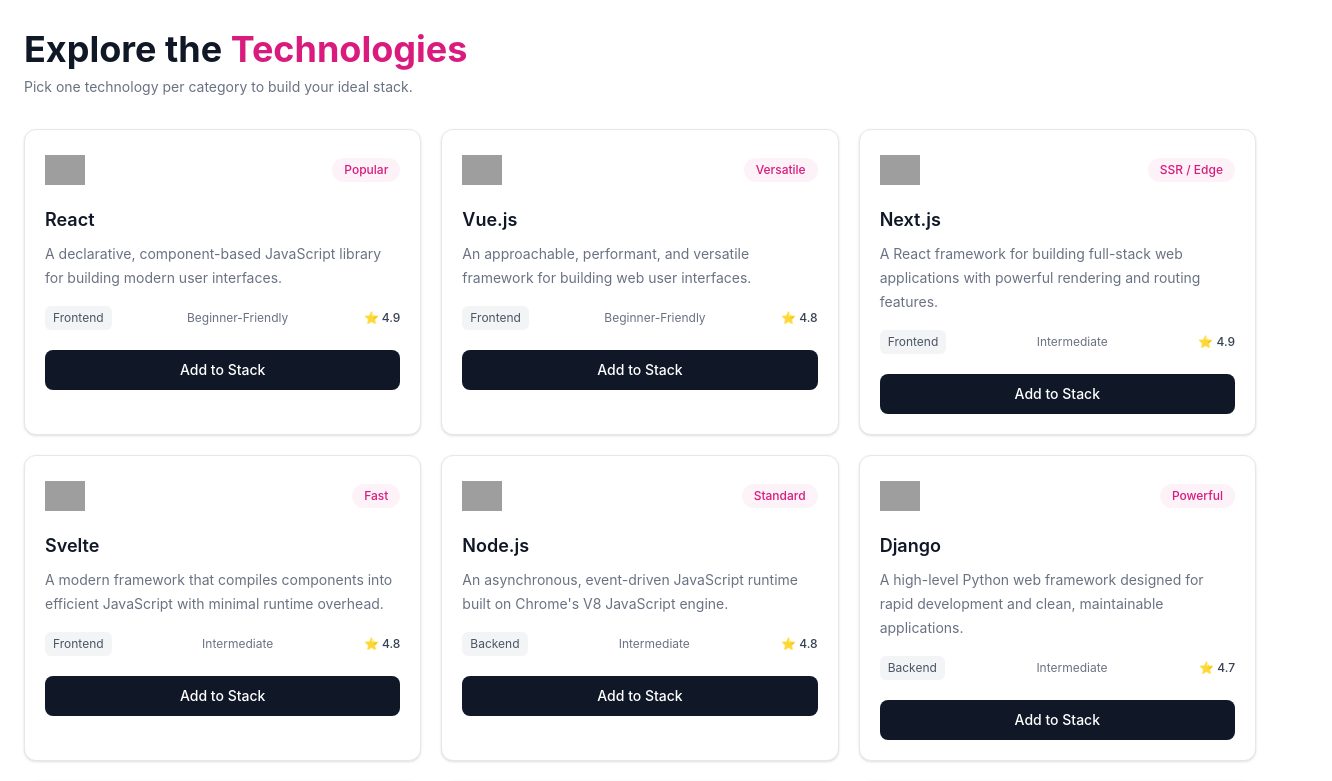
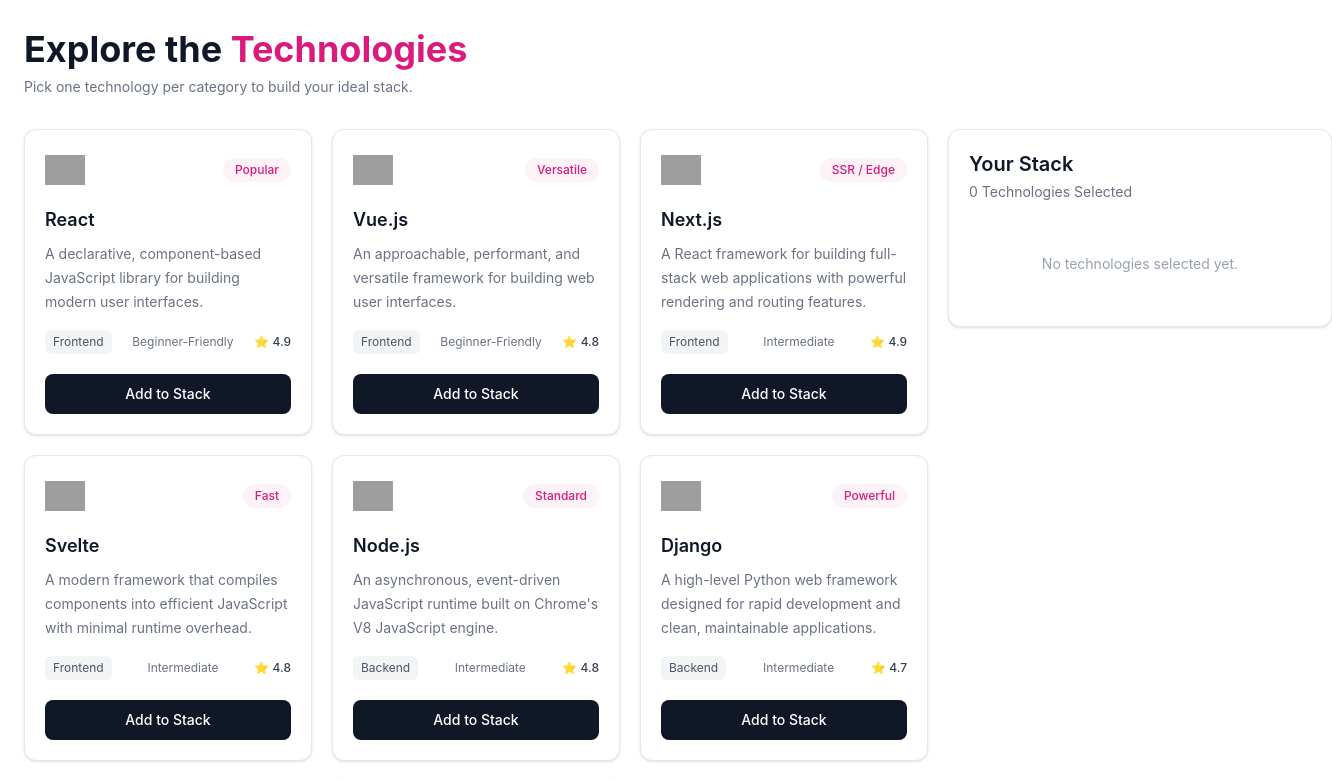
Before and after one commit to Aabidh351/B14-A05-DevStack, a React (Vite) app: page / in a window 1280 px wide. Shown: the part 780-1561 px from the top of the page, 1332 px wide, since content can reach past the window. Built offline with nearby package versions, Linux system fonts and the light colour scheme; grey boxes are pictures that could not be loaded.

Commit message:
updated Your Stack Card

```diff
--- a/src/components/Explore.tsx
+++ b/src/components/Explore.tsx
@@ -1,9 +1,11 @@
 import { useEffect, useState } from "react";
 import type { TechType } from "../types/TechType";
 import TechCard from "./TechCard";
+import YourStack from "./YourStack";
 
 const Explore = () => {
   const [tech, setTech] = useState<TechType[]>([]);
+  const [selectedTech, setSelectedTech] = useState<TechType[]>([]);
 
   useEffect(() => {
     const fetchTech = async () => {
@@ -15,6 +17,20 @@
 
     fetchTech();
   }, []);
+
+  const handleAdd = (technology: TechType) => {
+    setSelectedTech((previousTech) => [...previousTech,technology]);
+  };
+
+  const handleRemove = (id: string) => {
+    setSelectedTech((previousTech) =>
+      previousTech.filter((technology) => technology.id !== id)
+    );
+  };
+
+  const handleRemoveAll = () => {
+    setSelectedTech([]);
+  };
 
   return (
     <section className="w-full bg-white">
@@ -33,13 +49,17 @@
           </p>
         </div>
 
-        <div className="grid grid-cols-1 gap-5 sm:grid-cols-2 lg:grid-cols-3">
-          {tech.map((technology) => (
-            <TechCard key={technology.id} technology={technology}
-            />
-          ))}
+        <div className="flex flex-col md:flex-row gap-5">
+            <div className="grid grid-cols-1 gap-5 sm:grid-cols-2 lg:grid-cols-3">
+        {tech.map((technology) => (
+            <TechCard key={technology.id} technology={technology} onAdd={handleAdd}
+            isAdded={selectedTech.some((item) => item.id === technology.id)}/>
+        ))}
         </div>
-
+        <div className="w-full lg:w-1/4">
+            <YourStack selectedTech={selectedTech} removeTech={handleRemove} removeAll={handleRemoveAll}/>
+          </div>
+        </div>
       </div>
     </section>
   );
--- a/src/components/TechCard.tsx
+++ b/src/components/TechCard.tsx
@@ -2,11 +2,13 @@
 
 type TechCardProps = {
   technology: TechType;
+  onAdd: (technology: TechType) => void;
+  isAdded: boolean;
 };
 
-const TechCard = ({ technology }: TechCardProps) => {
+const TechCard = ({ technology, onAdd, isAdded }: TechCardProps) => {
   return (
-    <div className="rounded-xl border border-gray-200 bg-white p-5 shadow-sm transition hover:shadow-md">
+    <div className={`rounded-xl border ${isAdded ? 'border-[#D91B7E]' : 'border-gray-200'} bg-white p-5 shadow-sm transition hover:shadow-md`}>
 
       <div className="flex items-center justify-between">
         <img src={technology.icon} alt={technology.name} className="h-10 w-10 object-contain"/>
@@ -36,8 +38,11 @@
           ⭐ {technology.rating}
         </span>
       </div>
-      <button className="mt-5 w-full rounded-lg bg-gray-900 py-2.5 text-sm font-medium text-white transition hover:bg-[#D91B7E]">
-        Add to Stack
+      <button
+        disabled={isAdded}
+        onClick={() => onAdd(technology)}
+        className={`mt-5 w-full rounded-lg py-2.5 text-sm font-medium ${isAdded ? "cursor-not-allowed bg-pink-100 text-[#D91B7E]" : "bg-gray-900 text-white hover:bg-[#D91B7E]"}`}>
+            {isAdded ? "✔ Added to Stack" : "Add to Stack"}
       </button>
     </div>
   );
--- /dev/null
+++ b/src/components/YourStack.tsx
@@ -0,0 +1,70 @@
+import type { TechType } from "../types/TechType";
+
+type YourStackProps = {
+  selectedTech: TechType[];
+  removeTech: (id: string) => void;
+  removeAll: () => void;
+};
+
+const YourStack = ({ selectedTech,removeTech,removeAll }: YourStackProps) => {
+  return (
+    <div className="rounded-xl border border-gray-200 bg-white p-5 shadow-sm w-full md:w-sm">
+
+      <h3 className="text-xl font-semibold text-gray-900">
+        Your Stack
+      </h3>
+
+      <p className="mt-1 text-sm text-gray-500">
+        {selectedTech.length}{" "}
+        {selectedTech.length === 1
+          ? "Technology"
+          : "Technologies"}{" "}
+        Selected
+      </p>
+
+      <div className="mt-5 space-y-3">
+
+        {selectedTech.length === 0 ? (
+          <p className="py-8 text-center text-sm text-gray-400">
+            No technologies selected yet.
+          </p>
+        ) : (
+          selectedTech.map((technology) => (
+            <div key={technology.id} className="flex items-center justify-between rounded-lg border border-gray-200 p-3">
+
+              <div className="flex items-center gap-3">
+                <img src={technology.icon} alt={technology.name} className="h-8 w-8 object-contain"/>
+
+                <div>
+                  <h4 className="text-sm font-medium text-gray-900">
+                    {technology.name}
+                  </h4>
+
+                  <p className="text-xs text-gray-400">
+                    {technology.category}
+                  </p>
+                </div>
+
+              </div>
+
+              <button onClick={() => removeTech(technology.id)} className="text-xl text-gray-400 transition hover:text-red-500">
+                ×
+              </button>
+
+            </div>
+          ))
+        )}
+
+      </div>
+
+      {selectedTech.length > 0 && (
+        <button onClick={removeAll} className="mt-5 w-full rounded-lg border border-red-200 py-2 text-sm text-red-500 transition hover:bg-red-50">
+          Remove All
+        </button>
+      )}
+
+    </div>
+  );
+};
+
+export default YourStack;
```
Also changed, not shown: src/components/Your Stack.tsx (deleted).
